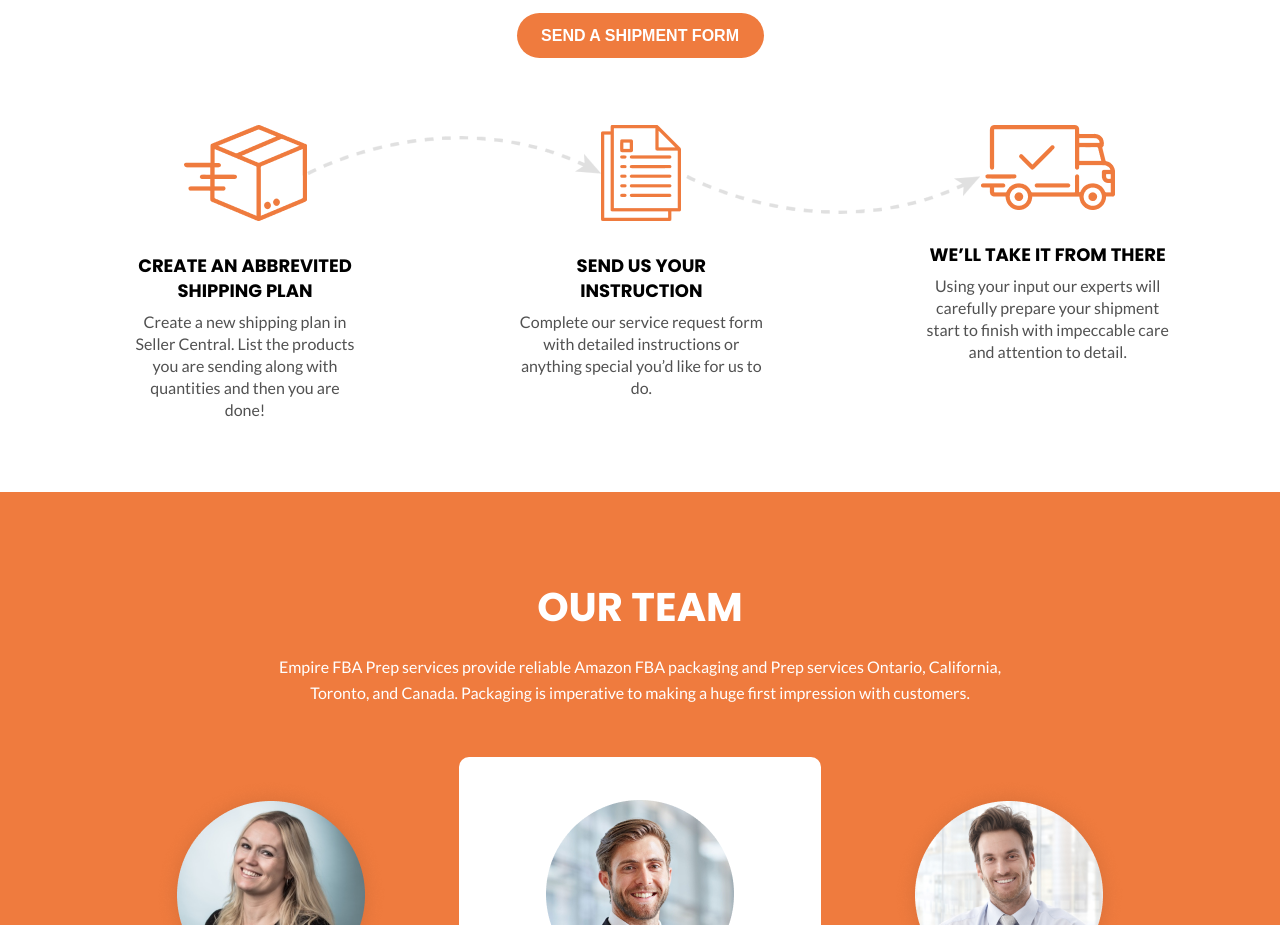
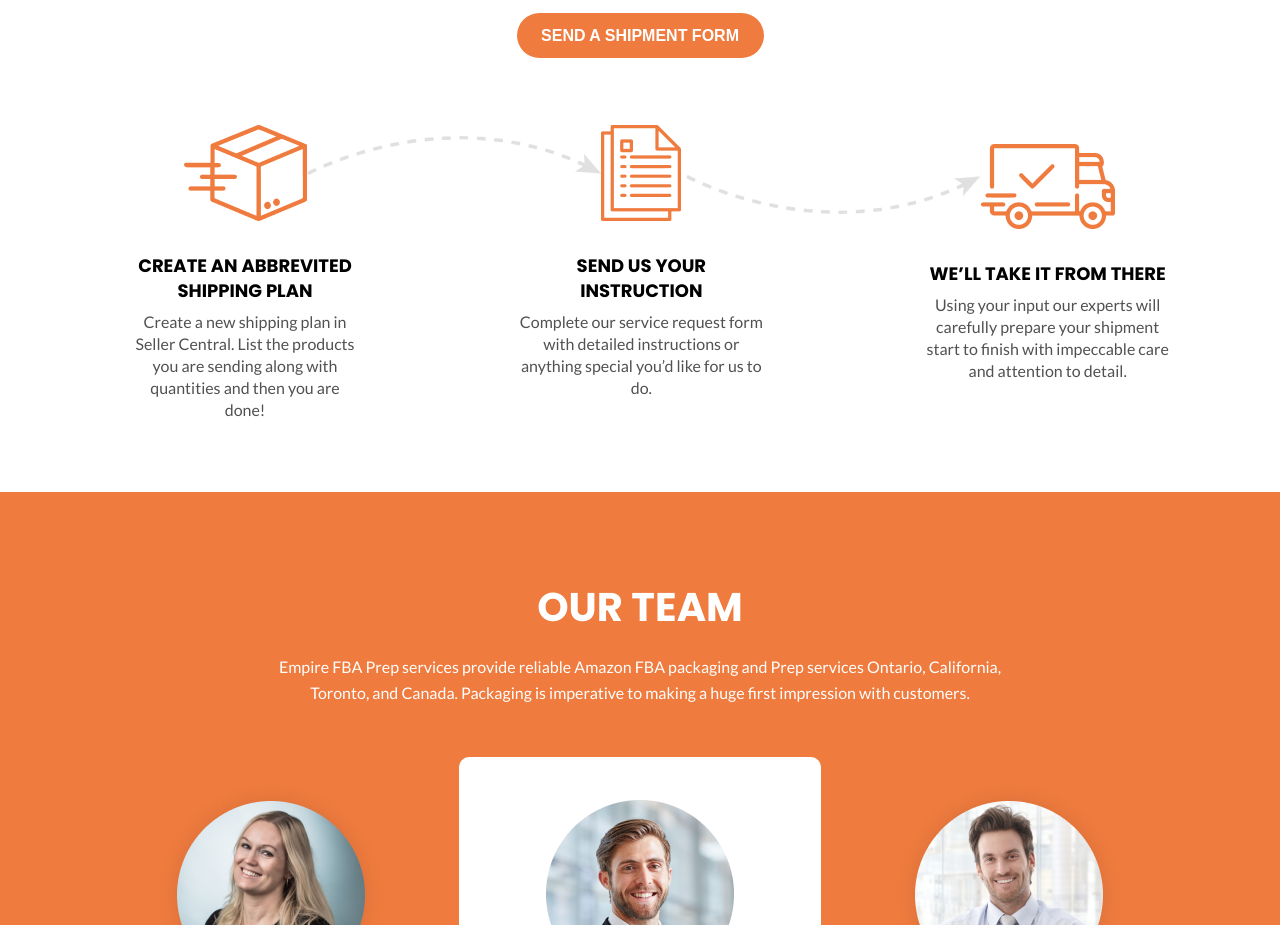
Before and after one commit to Budaha/Empire, a Vue app: page / in a window 1280 px wide. Shown: the part 2680-3605 px from the top of the page. Built offline with nearby package versions, Linux system fonts and the light colour scheme.

Commit message:
composition api

```diff
--- a/src/components/StagesComponent.vue
+++ b/src/components/StagesComponent.vue
@@ -147,6 +147,9 @@ export default {
         max-width: 230px;
         padding-left: 40px;
       }
+      &:last-child {
+        margin-top: 19px;
+      }
       img {
         pointer-events: none;
       }
@@ -157,6 +160,9 @@ export default {
         color: #000000;
         font-family: "Poppins";
         margin-top: 28px;
+        &:last-child {
+          margin-top: 19px;
+        }
       }
       .descr {
         font-size: 16px;
```
